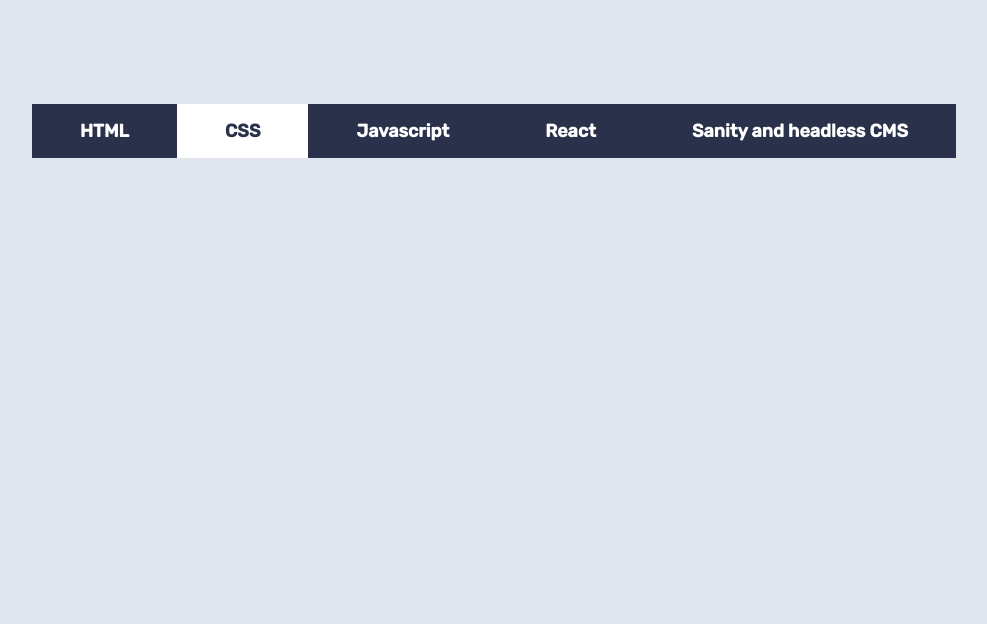
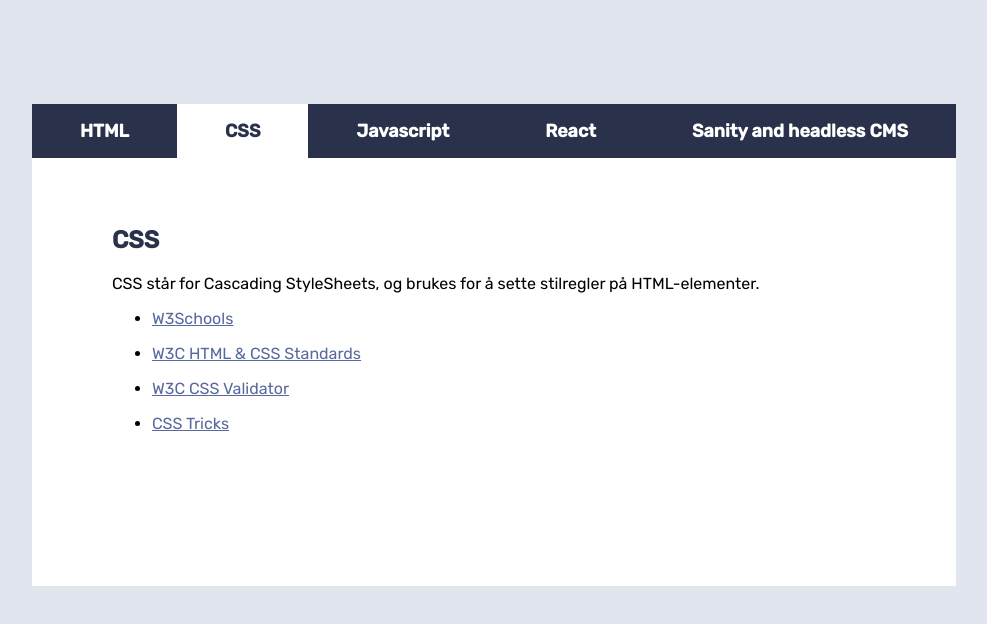
Before and after one commit to Theabergnord/uin24ak3_resourceapp_group10, a React (Vite) app: page /1 in a window 1280 px wide. Shown: the top 624 px of the page, without its empty margins (146-1133 px from the left). Built offline with nearby package versions, Linux system fonts and the light colour scheme.

Commit message:
Laget Resource-komponent og routing til komponentet

```diff
--- a/src/App.jsx
+++ b/src/App.jsx
@@ -1,14 +1,22 @@
 import './App.css'
-//Kilde til Routing: https://www.w3schools.com/react/react_router.asp
-import {BrowserRouter, BrowserRouter as Routes, Route} from 'react-router-dom'
+import Resources from './Resources.jsx';
 import Navbar from './Navbar'
+import { BrowserRouter as Router, Routes, Route} from 'react-router-dom';
+import { resources } from './assets/ressurser';
+
 
 function App() {
 
+  //Kilde til routing https://www.w3schools.com/react/react_router.asp
+  //Har også sett på forelesningsnotater om routing.
   return (
-    <BrowserRouter>
-    <Navbar />
-    </BrowserRouter>
+    <Router>
+        <Navbar/>
+        <Routes>
+          <Route path="/:id" element={<Resources resources={resources}/>}>
+          </Route>
+        </Routes>
+    </Router>
   )
 }
 
--- /dev/null
+++ b/src/Resources.jsx
@@ -0,0 +1,22 @@
+import React from "react"
+import { useParams } from "react-router-dom"
+
+
+export default function Resources ({resources}){
+    //Kilde til useParams: https://lms.webtricks.blog/kurs/uin/react-navigasjon-og-layout/dynamiske-slugs
+    let {id} = useParams()
+    const resource = resources[id]
+
+    return(
+        <div id="container">
+            <h2>{resource.category}</h2>
+            <p>{resource.text}</p>
+            <ul> {resource.sources.map((source, index) => (
+                <li key={index}>
+                    <a href={source.url}>{source.title}</a>
+                </li>
+                ))}
+            </ul>
+        </div>
+    )
+}
```
